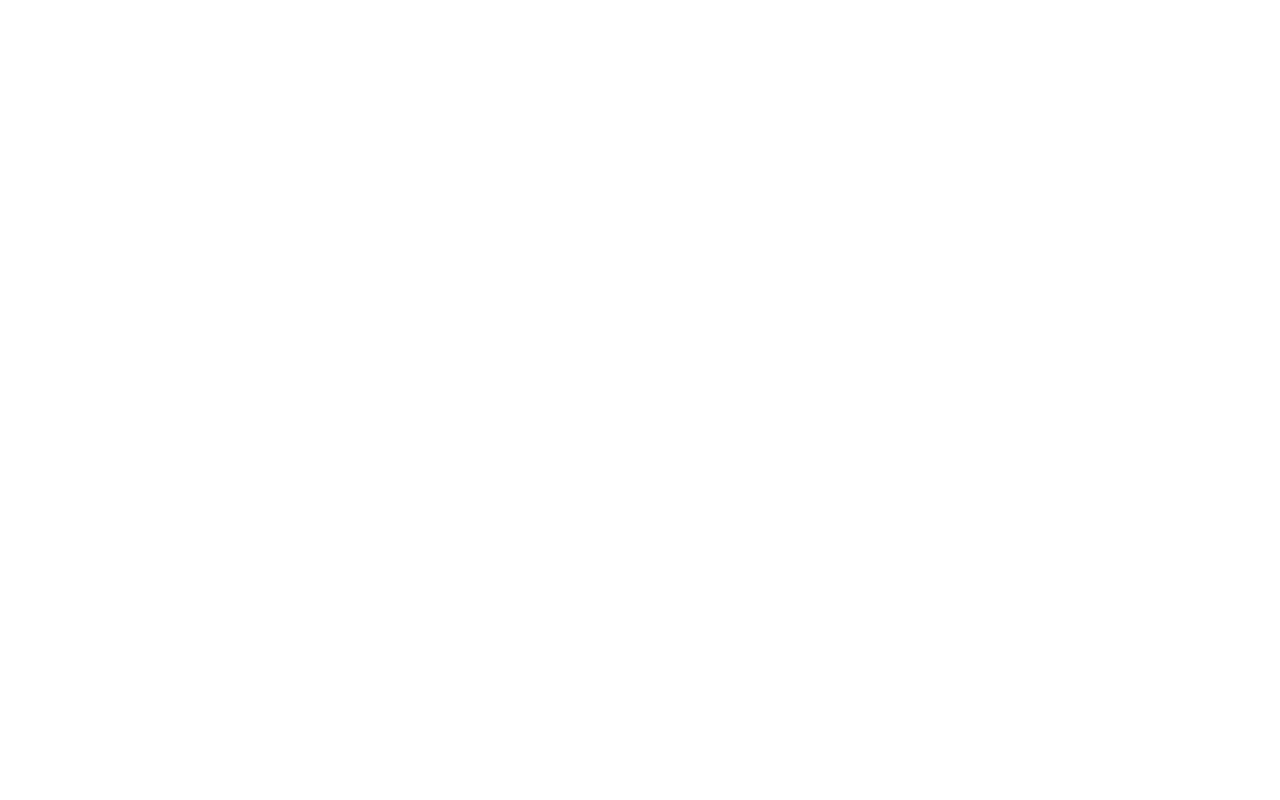
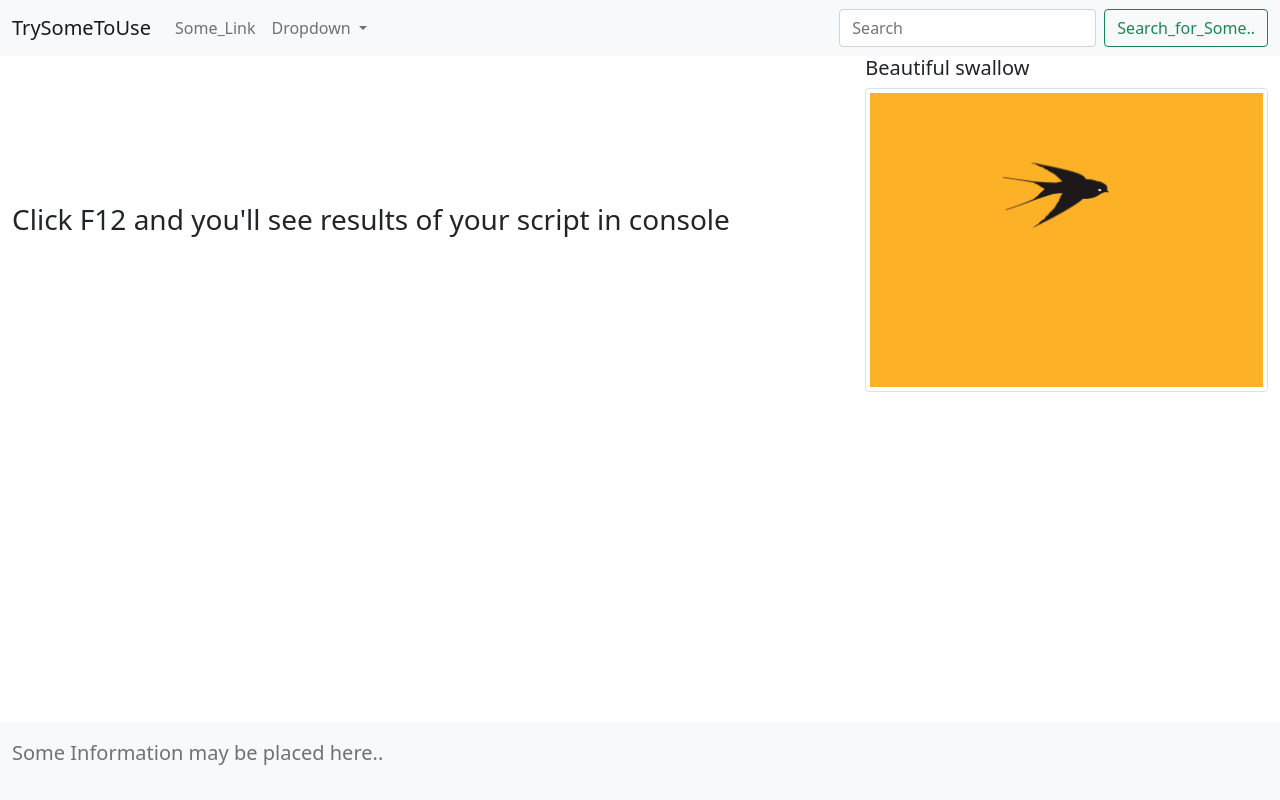
Before and after one commit to zenuaa/learn, a plain HTML site: page index.html in a window 1280 px wide. Drawn offline with nearby package versions, Linux system fonts and the light colour scheme.

Commit message:
Create a site for page index.html for trySome.js on Bootstrap..

```diff
--- a/index.html
+++ b/index.html
@@ -6,15 +6,79 @@
     <meta http-equiv="X-UA-Compatible" content="IE=edge">
     <meta name="viewport" content="width=device-width, initial-scale=1.0">
     <title>trySome</title>
+    <!-- CSS only -->
+    <link href="https://cdn.jsdelivr.net/npm/bootstrap@5.0.1/dist/css/bootstrap.min.css" rel="stylesheet"
+        integrity="sha384-+0n0xVW2eSR5OomGNYDnhzAbDsOXxcvSN1TPprVMTNDbiYZCxYbOOl7+AMvyTG2x" crossorigin="anonymous">
 </head>
 
 <body>
+    <header>
+        <nav class="navbar navbar-expand-lg navbar-light bg-light">
+            <div class="container-xxl">
+                <a class="navbar-brand" href="#">TrySomeToUse</a>
+                <button class="navbar-toggler" type="button" data-bs-toggle="collapse"
+                    data-bs-target="#navbarSupportedContent" aria-controls="navbarSupportedContent"
+                    aria-expanded="false" aria-label="Toggle navigation">
+                    <span class="navbar-toggler-icon"></span>
+                </button>
+                <div class="collapse navbar-collapse" id="navbarSupportedContent">
+                    <ul class="navbar-nav me-auto mb-2 mb-lg-0">
+                        <li class="nav-item">
+                            <a class="nav-link" href="#">Some_Link</a>
+                        </li>
+                        <li class="nav-item dropdown">
+                            <a class="nav-link dropdown-toggle" href="#" id="navbarDropdown" role="button"
+                                data-bs-toggle="dropdown" aria-expanded="false">
+                                Dropdown
+                            </a>
+                            <ul class="dropdown-menu" aria-labelledby="navbarDropdown">
+                                <li><a class="dropdown-item" href="#">Action</a></li>
+                                <li><a class="dropdown-item" href="#">Another_action</a></li>
+                                <li>
+                                    <hr class="dropdown-divider">
+                                </li>
+                                <li><a class="dropdown-item" href="#">Something_else_here</a></li>
+                            </ul>
+                        </li>
+                    </ul>
+                    <form class="d-flex">
+                        <input class="form-control me-2" type="search" placeholder="Search" aria-label="Search">
+                        <button class="btn btn-outline-success" type="submit">Search_for_Some..</button>
+                    </form>
+                </div>
+            </div>
+        </nav>
+    </header>
+    <section>
+        <div class="container-xxl">
+            <div class="row align-items-center">
+                <div class="col-8" >
+                    <h3>Click F12 and you'll see results of your script in console</h3>
+                </div>
+                <div class="col-4">
+                    <h5>Beautiful swallow</h5>
+                    <img class="img-thumbnail" src="image/bird.gif" alt="Swallowe"></div>
+            </div>
+        </div>
+    </section>
+    <footer class="fixed-bottom">
+        <nav class="navbar navbar-light bg-light">
+            <div class="container-xxl">
+              <span class="navbar-text">
+                <p class="fs-5">Some Information may be placed here..</p>
+              </span>
+            </div>
+          </nav>
+    </footer>
 
     <script>
         " use strict ";
-
     </script>
-    <script src="trySome.js" ></script>
+    <script src="trySome.js"></script>
+    <!-- JavaScript Bundle with Popper -->
+    <script src="https://cdn.jsdelivr.net/npm/bootstrap@5.0.1/dist/js/bootstrap.bundle.min.js"
+        integrity="sha384-gtEjrD/SeCtmISkJkNUaaKMoLD0//ElJ19smozuHV6z3Iehds+3Ulb9Bn9Plx0x4" crossorigin="anonymous">
+    </script>
 </body>
 
 </html>
--- a/trySome.js
+++ b/trySome.js
@@ -75,6 +75,9 @@ for(let i = 0; i < key.length; i+=1){
     console.log(key[i] +' :- '+ val[i]);
 }
 console.log(Object.entries(zenuaObject));
+
+let x = 'привет женя';
+console.log(x.substring(2,5));
 
 
 
```
Also changed, not shown: image/bird.gif (added).
